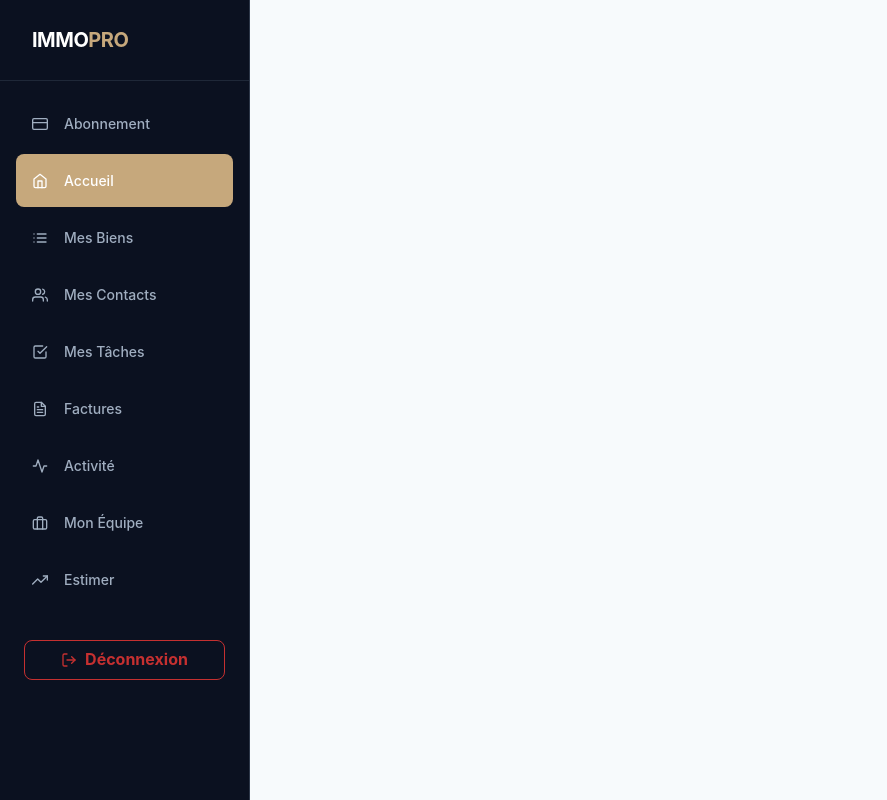
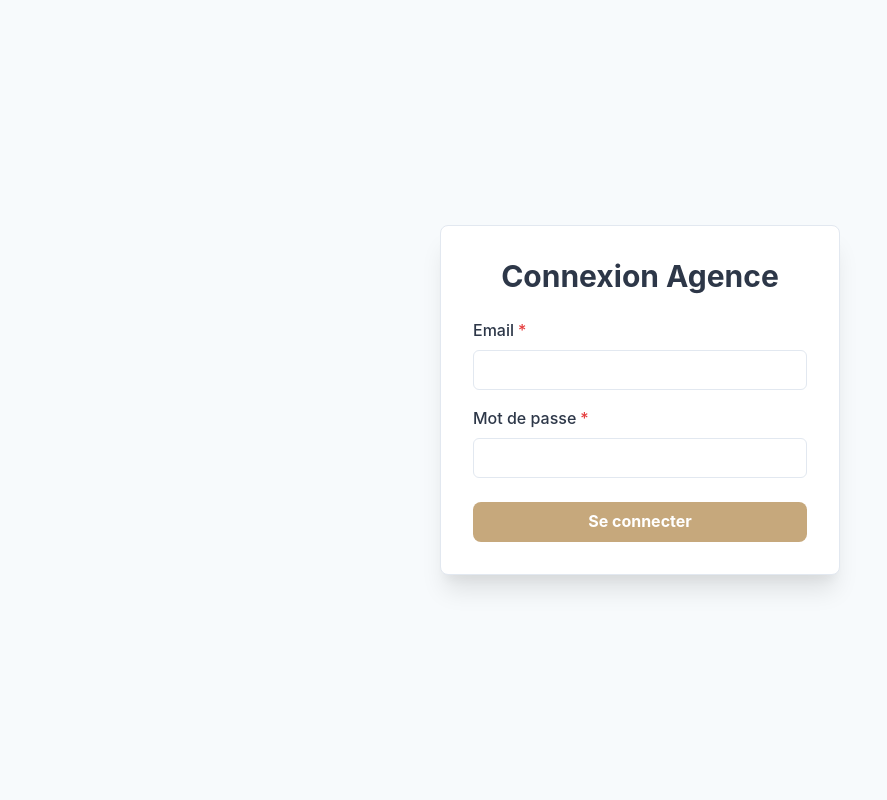
Before and after one commit to Berkani-49/saas-immo-final, a React (Vite) app in the folder saas-immo-frontend/: page / in a window 1280 px wide. Shown: the whole page, without its empty margins (0-887 px from the left). Built offline with nearby package versions, Linux system fonts and the light colour scheme; what @react-pdf/renderer would draw is missing.

Commit message:
Final Check: Serveur complet et propre

```diff
--- a/saas-immo-frontend/src/App.jsx
+++ b/saas-immo-frontend/src/App.jsx
@@ -39,7 +39,7 @@
     setMessage('');
     setIsLoggingIn(true);
     try {
-      const response = await axios.post('https://saas-immo-final.onrender.com/api/auth/login', { email, password });
+      const response = await axios.post('https://api-immo-final.onrender.com/api/auth/login', { email, password });
       localStorage.setItem('token', response.data.token);
       setToken(response.data.token);
     } catch (error) {
@@ -57,16 +57,7 @@
     <Box w="100%" minH="100vh">
       <Routes>
         <Route path="/share/:id" element={<PublicPropertyPage />} />
-        {/* Dans le bloc "Si connecté" */}
-<Route path="/" element={<Layout onLogout={handleLogout} />}>
-   {/* ... tes autres routes ... */}
-   <Route path="equipe" element={<TeamPage token={token} />} />
-
-   {/* 👇 La route est maintenant ici, protégée ! */}
-   <Route path="nouveau-membre-agence" element={<SecretRegister token={token} />} />
-
-   {/* ... */}
-</Route>
+        <Route path="/nouveau-membre-agence" element={<SecretRegister />} />
 
         {token ? (
           <Route path="/" element={<Layout onLogout={handleLogout} />}>
```
